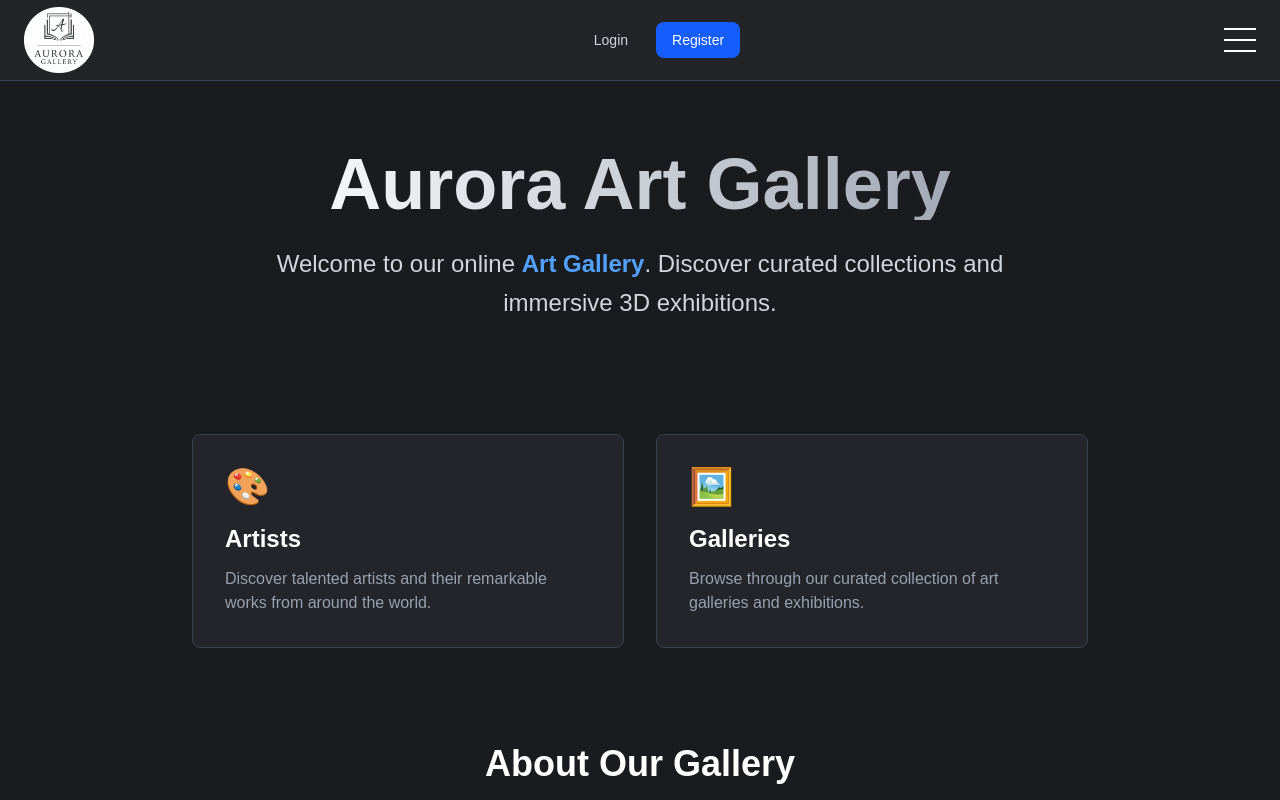
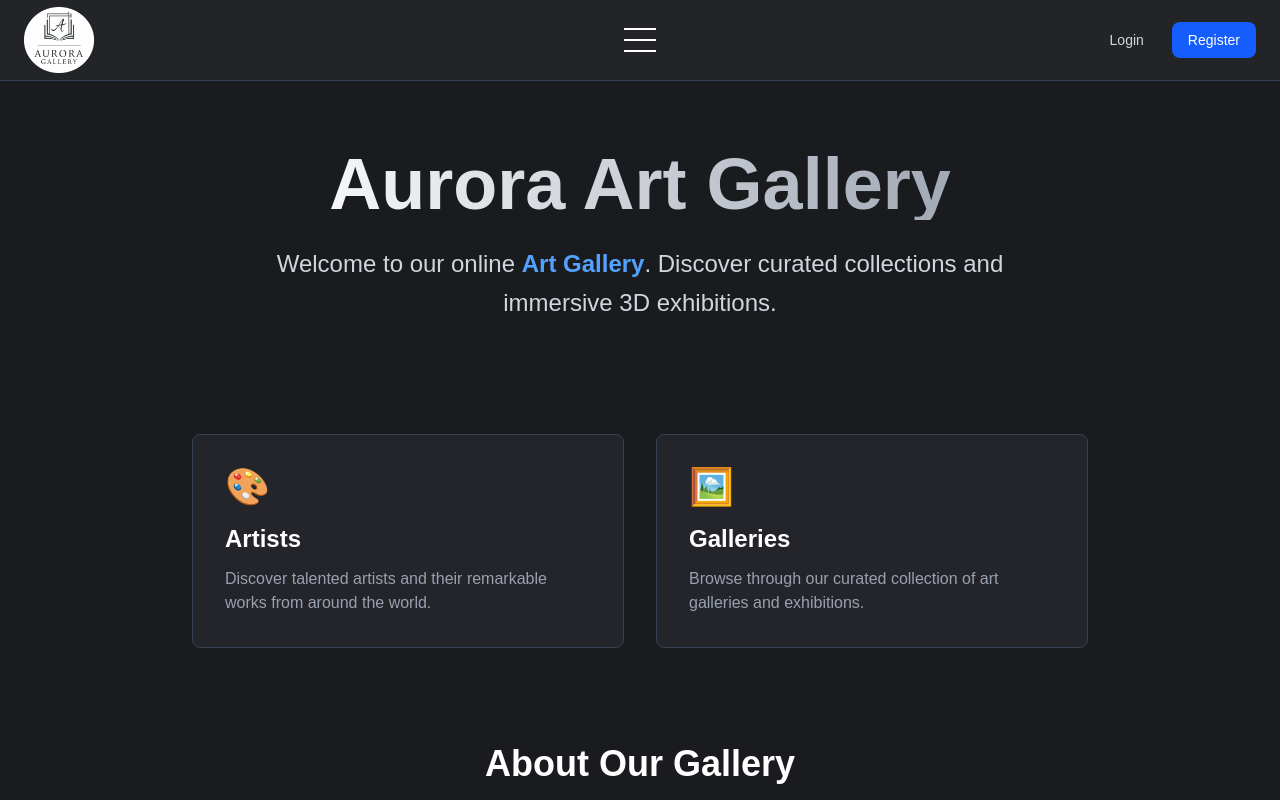
Before and after one commit to Octaveeee/webtech-108, a Next.js app: page / in a window 1280 px wide. Shown: the top 800 px of the page. Built offline with nearby package versions, Linux system fonts and the light colour scheme.

Commit message:
refactor: center menu button in navbar

```diff
--- a/src/components/navbar.js
+++ b/src/components/navbar.js
@@ -10,7 +10,7 @@ export default function Navbar() {
     return (
         <>
             <header className="fixed top-0 left-0 w-full z-50 bg-[#24252a]/95 backdrop-blur border-b border-gray-700">
-                <nav className="container mx-auto flex items-center justify-between h-20 px-6">
+                <nav className="container mx-auto grid grid-cols-3 items-center h-20 px-6">
                     {/* Logo*/}
                     <Link href="/" className="flex items-center gap-2">
                         <Image
@@ -18,12 +18,23 @@ export default function Navbar() {
                         width={70}
                         height={70}
                         alt="Aurora Logo"
-                        priority={true}
                         />
                     </Link>
 
+                    {/* Bouton menu*/}
+                    <div className="flex justify-center">
+                        <button
+                            onClick={() => setIsOpen(!isOpen)}
+                            className="relative w-8 h-6 flex flex-col justify-between items-center group focus:outline-none"
+                        >
+                            <span className={`block w-full h-0.5 bg-white group-hover:bg-gray-300 transition-all duration-300 ${isOpen ? 'rotate-45 translate-y-2.5' : ''}`}></span>
+                            <span className={`block w-full h-0.5 bg-white group-hover:bg-gray-300 transition-all duration-300 ${isOpen ? 'opacity-0' : ''}`}></span>
+                            <span className={`block w-full h-0.5 bg-white group-hover:bg-gray-300 transition-all duration-300 ${isOpen ? '-rotate-45 -translate-y-2.5' : ''}`}></span>
+                        </button>
+                    </div>
+
                     {/* Login */}
-                    <div className="flex items-center gap-3">
+                    <div className="flex items-center justify-end gap-3">
                         <Link href="/auth?mode=login" className="px-4 py-2 text-sm font-medium text-gray-300 hover:text-white transition">
                             Login
                         </Link>
@@ -31,17 +42,6 @@ export default function Navbar() {
                             Register
                         </Link>
                     </div>
-
-                    {/* Bouton menu*/}
-                    <button
-                        onClick={() => setIsOpen(!isOpen)}
-                        className="relative w-8 h-6 flex flex-col justify-between items-center group focus:outline-none"
-                        aria-label={isOpen ? "Fermer le menu" : "Ouvrir le menu"}
-                    >
-                        <span className={`block w-full h-0.5 bg-white group-hover:bg-gray-300 transition-all duration-300 ${isOpen ? 'rotate-45 translate-y-2.5' : ''}`}></span>
-                        <span className={`block w-full h-0.5 bg-white group-hover:bg-gray-300 transition-all duration-300 ${isOpen ? 'opacity-0' : ''}`}></span>
-                        <span className={`block w-full h-0.5 bg-white group-hover:bg-gray-300 transition-all duration-300 ${isOpen ? '-rotate-45 -translate-y-2.5' : ''}`}></span>
-                    </button>
                 </nav>
             </header>
 
```
